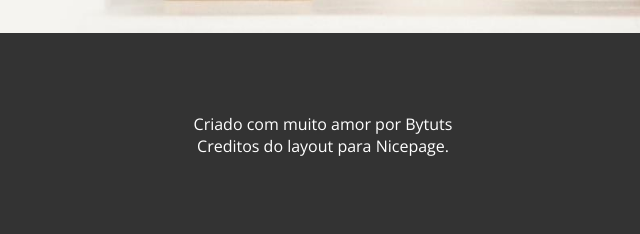
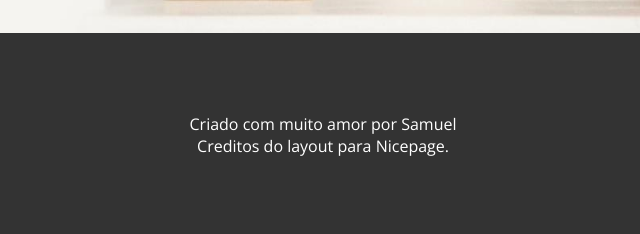
Before and after one commit to bytutscode/Projeto-Starbucks, a plain HTML site: page index.html in a window 1280 px wide. Shown: the part 4723-4957 px from the top of the page, 317-957 px from the left. Drawn offline with nearby package versions, Linux system fonts and the light colour scheme.

Commit message:
Update index.html

```diff
--- a/index.html
+++ b/index.html
@@ -89,7 +89,7 @@
     <section class="area5"></section>
 
     <footer>
-        Criado com muito amor por Bytuts<br>
+        Criado com muito amor por Samuel<br>
         Creditos do layout para Nicepage.
     </footer>
 
```
